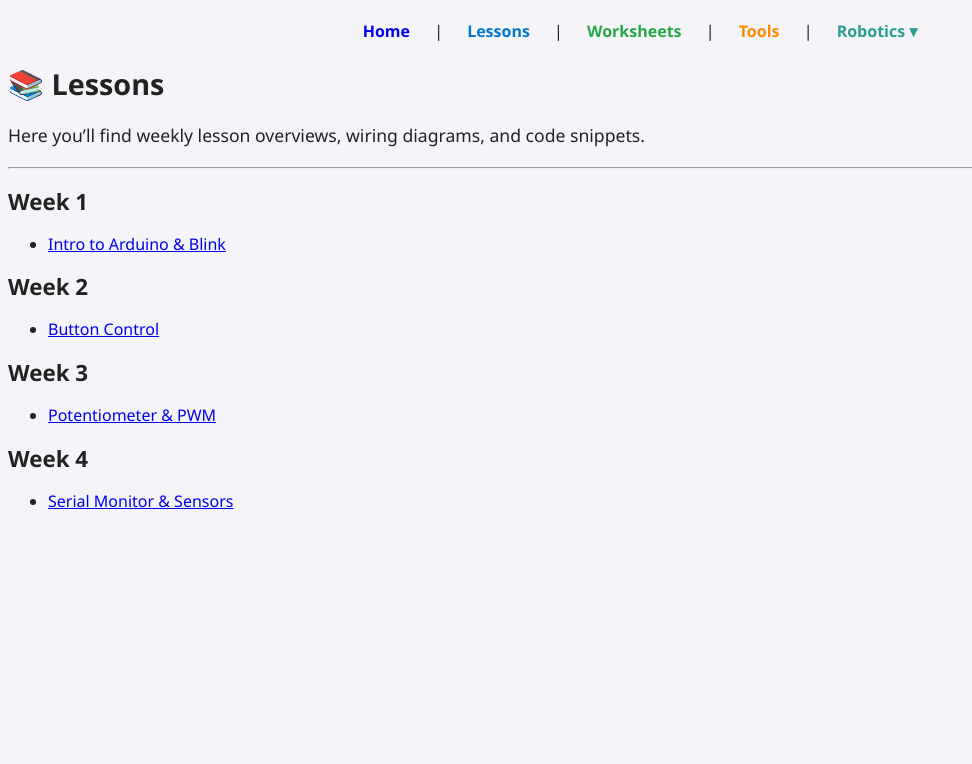
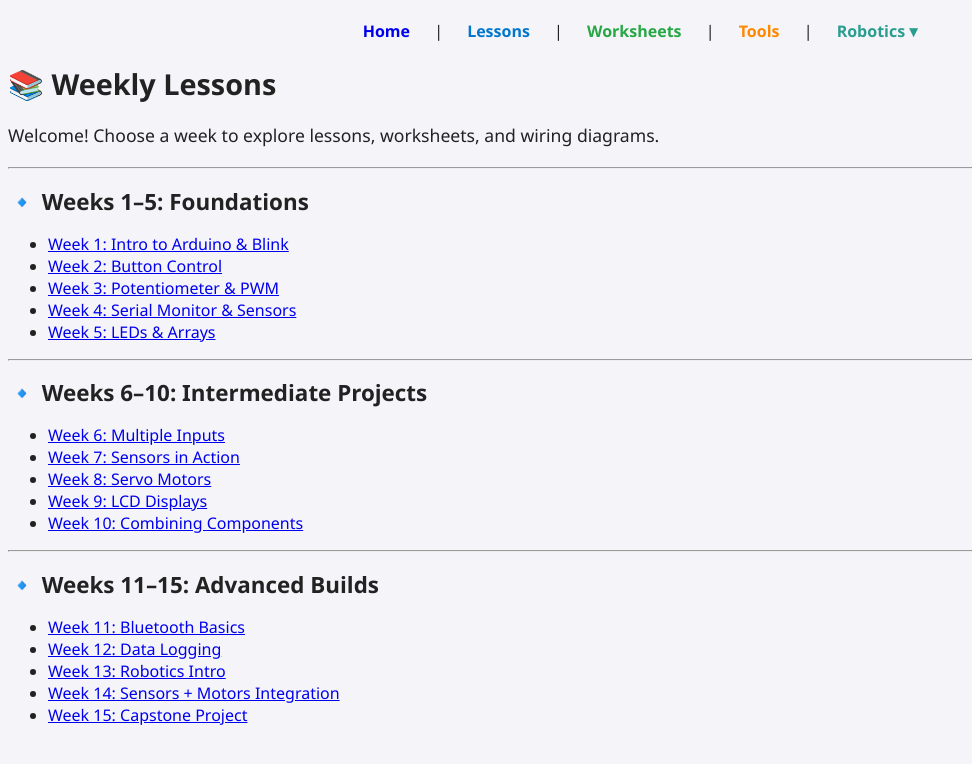
Before and after one commit to ImMrHh/arduino.journey, a Jekyll site: the page built from lessons/index.md, in a window 1280 px wide. Shown: the top 764 px of the page, without its empty margins (0-972 px from the left). Built offline with Jekyll 4.4.1, drawn with Linux system fonts in a browser that asks for light colours.

Commit message:
Revise lessons index for weekly structure and clarity
Updated the title and structure of the lessons index to reflect weekly organization and added new sections for intermediate and advanced projects.

```diff
--- a/lessons/index.md
+++ b/lessons/index.md
@@ -1,22 +1,35 @@
 ---
-title: "Lessons"
+title: "Weekly Lessons"
 layout: default
 ---
 
-# 📚 Lessons
+# 📚 Weekly Lessons
 
-Here you’ll find weekly lesson overviews, wiring diagrams, and code snippets.
+Welcome! Choose a week to explore lessons, worksheets, and wiring diagrams.
 
-<hr>
+---
 
-## Week 1
-- [Intro to Arduino & Blink]({{ "/lessons/week1" | relative_url }})
+## 🔹 Weeks 1–5: Foundations
+- [Week 1: Intro to Arduino & Blink]({{ "/lessons/week1.html" | relative_url }})
+- [Week 2: Button Control]({{ "/lessons/week2.html" | relative_url }})
+- [Week 3: Potentiometer & PWM]({{ "/lessons/week3.html" | relative_url }})
+- [Week 4: Serial Monitor & Sensors]({{ "/lessons/week4.html" | relative_url }})
+- [Week 5: LEDs & Arrays]({{ "/lessons/week5.html" | relative_url }})
 
-## Week 2
-- [Button Control]({{ "/lessons/week2" | relative_url }})
+---
 
-## Week 3
-- [Potentiometer & PWM]({{ "/lessons/week3" | relative_url }})
+## 🔹 Weeks 6–10: Intermediate Projects
+- [Week 6: Multiple Inputs]({{ "/lessons/week6.html" | relative_url }})
+- [Week 7: Sensors in Action]({{ "/lessons/week7.html" | relative_url }})
+- [Week 8: Servo Motors]({{ "/lessons/week8.html" | relative_url }})
+- [Week 9: LCD Displays]({{ "/lessons/week9.html" | relative_url }})
+- [Week 10: Combining Components]({{ "/lessons/week10.html" | relative_url }})
 
-## Week 4
-- [Serial Monitor & Sensors]({{ "/lessons/week4" | relative_url }})
+---
+
+## 🔹 Weeks 11–15: Advanced Builds
+- [Week 11: Bluetooth Basics]({{ "/lessons/week11.html" | relative_url }})
+- [Week 12: Data Logging]({{ "/lessons/week12.html" | relative_url }})
+- [Week 13: Robotics Intro]({{ "/lessons/week13.html" | relative_url }})
+- [Week 14: Sensors + Motors Integration]({{ "/lessons/week14.html" | relative_url }})
+- [Week 15: Capstone Project]({{ "/lessons/week15.html" | relative_url }})
```
